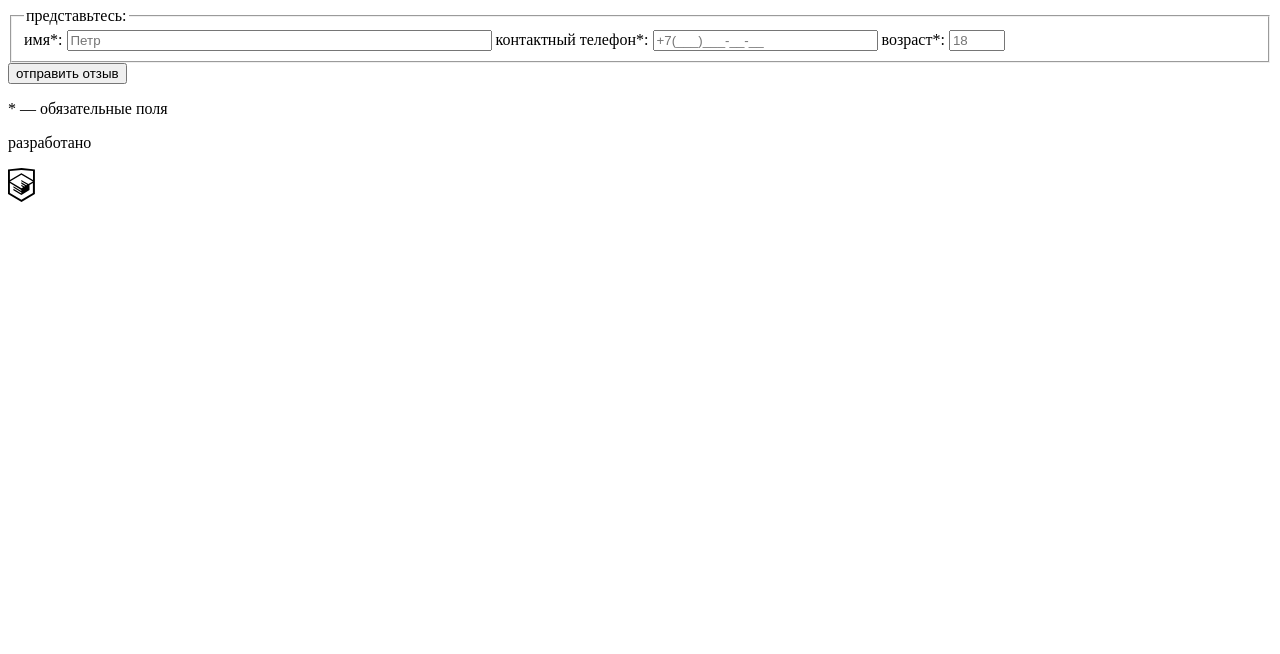
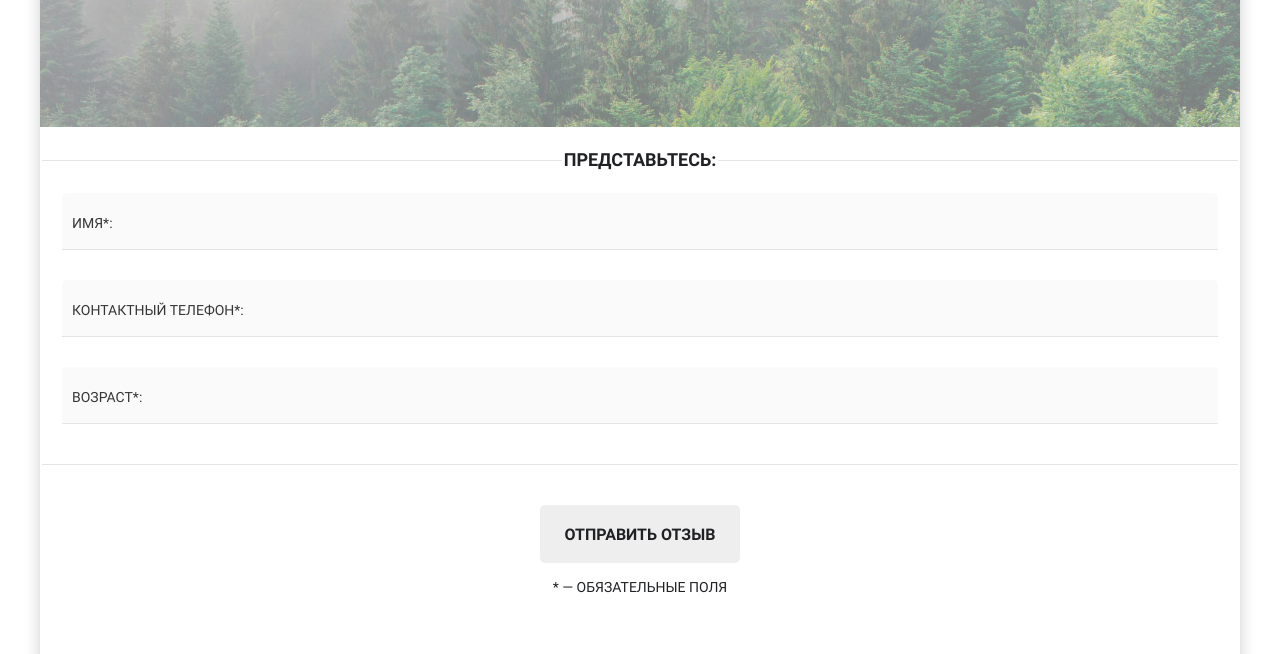
Before and after one commit to foontomas/Leadgid-test, a website: page source/index.html in a window 1280 px wide. Shown: the part 73-727 px from the top of the page. Drawn offline with nearby package versions, Linux system fonts and the light colour scheme; files that its build step writes are made by us from their sources.

Commit message:
Закончил визуальную составляющую

```diff
--- a/source/index.html
+++ b/source/index.html
@@ -3,19 +3,17 @@
   <head>
     <meta name="viewport" content="width=device-width, initial-scale=1">
     <meta charset="utf-8">
-    <title>Leadgid: тестовое задание</title>
-    <!--<link rel="preload" href="fonts/ptsans.woff2" as="font" type="font/woff2">
-    <link rel="preload" href="fonts/ptsansbold.woff2" as="font" type="font/woff2">
-    <link rel="preload" href="fonts/ptsans.woff" as="font" type="font/woff">
-    <link rel="preload" href="fonts/ptsansbold.woff" as="font" type="font/woff">-->
+    <title>Leadgid: тестовое задание material design</title>
+    <link rel="preload" href="fonts/roboto.woff2" as="font" type="font/woff2">
+    <link rel="preload" href="fonts/robotobold.woff2" as="font" type="font/woff2">
+    <link rel="preload" href="fonts/roboto.woff" as="font" type="font/woff">
+    <link rel="preload" href="fonts/robotobold.woff" as="font" type="font/woff">
 
-    <!--<link rel="icon" type="image/png" sizes="152x152" href="img/favicons/152.png">
-    <link rel="icon" type="image/png" sizes="32x32" href="img/favicons/32.png">
-    <link rel="icon" type="image/png" sizes="16x16" href="img/favicons/16.png">-->
-    <!--<link rel="manifest" href="img/favicons/file.webmanifest">-->
+    <link rel="icon" type="image/png" sizes="32x32" href="img/favicon-32x32.png">
+    <link rel="icon" type="image/png" sizes="16x16" href="img/favicon-16x16.png">
 
-    <!--<link rel="preload" href="css/style.min.css" as="style">
-    <link rel="stylesheet" href="css/style.min.css">-->
+  <link rel="preload" href="css/style.min.css" as="style">
+  <link rel="stylesheet" href="css/style.min.css">
   </head>
   <body class="body">
     <div class="body__container">
@@ -32,18 +30,27 @@
             <legend class="form__legend">
               представьтесь:
             </legend>
+            <div class="form__input-wrapper">
+              <input class="form__text-input" type="text" name="firstname" id="name" size="50" pattern="^[А-Яа-яЁё\s]+$" tabindex="6" required>
               <label class="form__label" for="name">
                 имя*:
-              <input class="form__text-input" type="text" name="firstname" id="name" placeholder="Петр" size="50" pattern="^[А-Яа-яЁё\s]+$" tabindex="6" required>
               </label>
+              <span class="form__input-bar"></span>
+            </div>
+            <div class="form__input-wrapper">
+              <input class="form__text-input form__text-input--phone" type="tel" name="tel" id="phone-number" size="25" pattern="(\+7\s?[\(]{0,1}9[0-9]{2}[\)]{0,1}\s?\d{3}[-]{0,1}\d{2}[-]{0,1}\d{2})|(\+7\s?[\(]{0,1}4[0-9]{2}[\)]{0,1}\s?\d{3}[-]{0,1}\d{2}[-]{0,1}\d{2})" title="Номер должен содержать 11 цифр и начинаться с +7(4__) или +7(9__)" maxlength="16" tabindex="12" required>
               <label class="form__label" for="phone-number">
                 контактный телефон*:
               </label>
-            <input class="form__text-input form__text-input--phone" type="tel" name="tel" id="phone-number" placeholder="+7(___)___-__-__" size="25" pattern="(\+7\s?[\(]{0,1}9[0-9]{2}[\)]{0,1}\s?\d{3}[-]{0,1}\d{2}[-]{0,1}\d{2})|(\+7\s?[\(]{0,1}4[0-9]{2}[\)]{0,1}\s?\d{3}[-]{0,1}\d{2}[-]{0,1}\d{2})" title="Номер должен содержать 11 цифр и начинаться с +7(4__) или +7(9__)" maxlength="16" tabindex="12" required>
+              <span class="form__input-bar"></span>
+            </div>
+            <div class="form__input-wrapper">
+              <input class="form__text-input" type="number" name="client-age" id="age" size="25" min ="18" max="70" tabindex="6" required>
               <label class="form__label" for="age">
                 возраст*:
-                <input class="form__text-input" type="number" name="client-age" id="age" placeholder="18" size="2" min ="18" max="70" tabindex="6">
               </label>
+              <span class="form__input-bar"></span>
+            </div>
           </fieldset>
 
           <div class="form__button-bar">
@@ -60,11 +67,11 @@
 
         <div class="page-footer__copyright copyright">
           <p class="copyright__text">
-            разработано
+            разработано:
           </p>
-          <a class="copyright__link" href="https://htmlacademy.ru/intensive/adaptive" target="_blank">
+          <a class="copyright__link" href="https://github.com/foontomas" target="_blank">
             <svg width="27" height="35" viewBox="0 0 27 35" fill="none" xmlns="http://www.w3.org/2000/svg">
-              <path class="copyright__logo" d="M13.6 0H13.5L0 1.4V26.1L13.5 34.1L26.9 26.1V1.4L13.6 0ZM25 12.1L13.5 5.3V5.2H13.4L13.3 5.1V5.2L1.9 12.1V3.1L13.4 1.9L25 3.1V12.1ZM13.4 6.8L24.9 13.5L20.4 16.1L13.3 11.9V13.3L19.2 16.8L18.3 17.3L13.3 14.3V15.7L17.1 18L16.3 18.5L13.3 16.7V18.1L15.2 19.2L13.4 20.3L2 13.6L13.4 6.8ZM1.9 15.1L13.3 21.9V22.9L5.4 18.2V19.6L13.4 24.4V25.5L5.4 20.8V22.2L13.4 27L21.5 22.1V16.9L24.9 14.9V24.9L13.4 31.8L1.9 25V15.1Z" fill="black"/>
+              <path class="copyright__logo" fill-rule="evenodd" clip-rule="evenodd" d="M8 0C3.58 0 0 3.58 0 8C0 11.54 2.29 14.53 5.47 15.59C5.87 15.66 6.02 15.42 6.02 15.21C6.02 15.02 6.01 14.39 6.01 13.72C4 14.09 3.48 13.23 3.32 12.78C3.23 12.55 2.84 11.84 2.5 11.65C2.22 11.5 1.82 11.13 2.49 11.12C3.12 11.11 3.57 11.7 3.72 11.94C4.44 13.15 5.59 12.81 6.05 12.6C6.12 12.08 6.33 11.73 6.56 11.53C4.78 11.33 2.92 10.64 2.92 7.58C2.92 6.71 3.23 5.99 3.74 5.43C3.66 5.23 3.38 4.41 3.82 3.31C3.82 3.31 4.49 3.1 6.02 4.13C6.66 3.95 7.34 3.86 8.02 3.86C8.7 3.86 9.38 3.95 10.02 4.13C11.55 3.09 12.22 3.31 12.22 3.31C12.66 4.41 12.38 5.23 12.3 5.43C12.81 5.99 13.12 6.7 13.12 7.58C13.12 10.65 11.25 11.33 9.47 11.53C9.76 11.78 10.01 12.26 10.01 13.01C10.01 14.08 10 14.94 10 15.21C10 15.42 10.15 15.67 10.55 15.59C13.71 14.53 16 11.53 16 8C16 3.58 12.42 0 8 0Z" transform="scale(1.5)" fill="#1B1F23"/>
             </svg>
           </a>
         </div>
--- /dev/null
+++ b/source/less/blocks/body.less
@@ -0,0 +1,20 @@
+.body__container {
+  min-width: 320px;
+  width: 100%;
+  height: 100%;
+  margin-left: auto;
+  margin-right: auto;
+  box-shadow: 0 5px 15px 0 rgba(0, 1, 1, 0.2);
+}
+
+@media (min-width: 768px) {
+  .body__container {
+    width: auto;
+  }
+}
+
+@media (min-width: 1200px) {
+  .body__container {
+    width: 1200px;
+  }
+}
--- /dev/null
+++ b/source/less/blocks/copyright.less
@@ -0,0 +1,21 @@
+.copyright {
+  display: flex;
+  align-items: center;
+  justify-content: center;
+}
+
+.copyright__text {
+  margin-top: 0;
+  margin-right: 13px;
+  margin-bottom: 10px;
+  height: 26px;
+}
+
+.copyright__link:hover .copyright__logo,
+.copyright__link:focus .copyright__logo {
+  fill: @input-border;
+}
+
+.copyright__link:active .copyright__logo {
+  fill: rgba(0, 0, 0, 0.3);
+}
--- /dev/null
+++ b/source/less/blocks/form.less
@@ -0,0 +1,134 @@
+.form {
+  padding-top: 20px;
+  padding-bottom: 48px;
+}
+
+.form__fieldset {
+  border: none;
+  border-top: 1px solid @fieldset-border;
+  border-bottom: 1px solid @fieldset-border;
+  display: flex;
+  flex-direction: column;
+  align-items: center;
+  margin-bottom: 40px;
+  padding: 20px 20px 10px;
+}
+
+.form__legend {
+  font-weight: 700;
+  line-height: 26px;
+  font-size: 18px;
+  color: @ordinary-text;
+}
+
+.form__input-wrapper {
+  position: relative;
+  margin-bottom: 30px;
+  width: 100%;
+  box-sizing: border-box;
+}
+
+.form__text-input {
+  font-size: 14px;
+  padding: 20px 10px;
+  display: block;
+  width: 100%;
+  border: none;
+  border-bottom: 1px solid @fieldset-border;
+  border-radius: 5px 5px 0 0;
+  background-color: @input-background;
+  margin-right: 0;
+  box-sizing: border-box;
+}
+
+.form__label {
+  color: @input-text;
+  font-size: 14px;
+  position: absolute;
+  pointer-events: none;
+  left: 10px;
+  top: 35%;
+  transition: 0.2s ease all;
+}
+
+.form__text-input:hover {
+  background-color: @input-back-hover;
+}
+
+.form__text-input:focus,
+.form__text-input:active {
+  top: 0;
+  font-size: 14px;
+  background-color: @input-back-active;
+  outline: none;
+}
+
+.form__text-input:focus ~ .form__label,
+.form__text-input:active ~ .form__label,
+.form__text-input:valid ~ .form__label {
+  top: 2px;
+  font-size: 10px;
+  color: @input-border;
+}
+
+.form__input-bar {
+  position: relative;
+  display: block;
+  width: 100%;
+}
+
+.form__input-bar::before,
+.form__input-bar::after {
+  content: "";
+  height: 2px;
+  width: 0;
+  bottom: 0;
+  position: absolute;
+  background-color: @input-border;
+  z-index: 5;
+}
+
+.form__input-bar::before {
+  left: 50%;
+}
+
+.form__input-bar::after {
+  right: 50%;
+}
+
+/* active state */
+
+.form__text-input:focus ~ .form__input-bar::before,
+.form__text-input:focus ~ .form__input-bar::after,
+.form__text-input:active ~ .form__input-bar::before,
+.form__text-input:active ~ .form__input-bar::after {
+  width: 50%;
+  transition: 0.2s ease all;
+}
+
+.form__button {
+  background-color: @input-back-hover;
+  font-size: 16px;
+  line-height: 21px;
+  font-weight: 700;
+  text-transform: uppercase;
+  color: @ordinary-text;
+  width: 200px;
+  height: 58px;
+  font-family: "Roboto", "Arial", sans-serif;
+  border: none;
+  border-radius: 5px;
+  margin-left: auto;
+  margin-right: auto;
+}
+
+.form__button:hover {
+  background-color: @input-back-active;
+  cursor: pointer;
+}
+
+.form__button:active {
+  background-color: @fieldset-border;
+  cursor: pointer;
+  color: rgba(32, 33, 36, 0.5);
+}
--- /dev/null
+++ b/source/less/blocks/page-header.less
@@ -0,0 +1,11 @@
+.page-header__welcome-banner {
+  width: 100%;
+  height: 200px;
+  background-color: @input-background;
+  background-image: url("../img/welcome-banner.jpg");
+  background-size: cover;
+  background-position: center 100%;
+  position: relative;
+  background-repeat: no-repeat;
+  opacity: 0.5;
+}
--- /dev/null
+++ b/source/less/global/fonts.less
@@ -0,0 +1,19 @@
+@font-face {
+  font-family: "Roboto";
+  font-weight: normal;
+  font-style: normal;
+  font-display: swap;
+  src:
+    url("../fonts/roboto.woff2") format("woff2"),
+    url("../fonts/roboto.woff") format("woff");
+}
+
+@font-face {
+  font-family: "Roboto";
+  font-weight: bold;
+  font-style: normal;
+  font-display: swap;
+  src:
+    url("../fonts/robotobold.woff2") format("woff2"),
+    url("../fonts/robotobold.woff") format("woff");
+}
--- /dev/null
+++ b/source/less/global/global.less
@@ -0,0 +1,22 @@
+.body {
+  font-family: "Roboto", "Arial", sans-serif;
+  font-size: 14px;
+  line-height: 21px;
+  font-weight: 400;
+  text-transform: uppercase;
+  text-align: center;
+  color: @ordinary-text;
+  background-color: @white;
+  margin: 0;
+}
+
+.visually-hidden {
+  position: absolute;
+  width: 1px;
+  height: 1px;
+  margin: -1px;
+  padding: 0;
+  overflow: hidden;
+  border: 0;
+  clip: rect(0 0 0 0);
+}
--- /dev/null
+++ b/source/less/global/variables.less
@@ -0,0 +1,8 @@
+@white: #FFFFFF;
+@ordinary-text: #202124;
+@input-text: #363636;
+@input-border: #127a3d9d;
+@fieldset-border: #e5e5e5;
+@input-background: #fafafa;
+@input-back-hover: #EEEEEE;
+@input-back-active: #f3f3f3;
--- /dev/null
+++ b/source/less/style.less
@@ -0,0 +1,9 @@
+//global
+@import "global/fonts.less";
+@import "global/variables.less";
+@import "global/global.less";
+//blocks
+@import "blocks/body.less";
+@import "blocks/page-header.less";
+@import "blocks/form.less";
+@import "blocks/copyright.less";
```
Also changed, not shown: source/favicon.ico (added), source/fonts/roboto.woff (added), source/fonts/roboto.woff2 (added), source/fonts/robotobold.woff (added), source/fonts/robotobold.woff2 (added), source/img/favicon-16x16.png (added), source/img/favicon-32x32.png (added), source/img/welcome-banner.jpg (added). Lines whose indentation alone changed are shown as unchanged.
